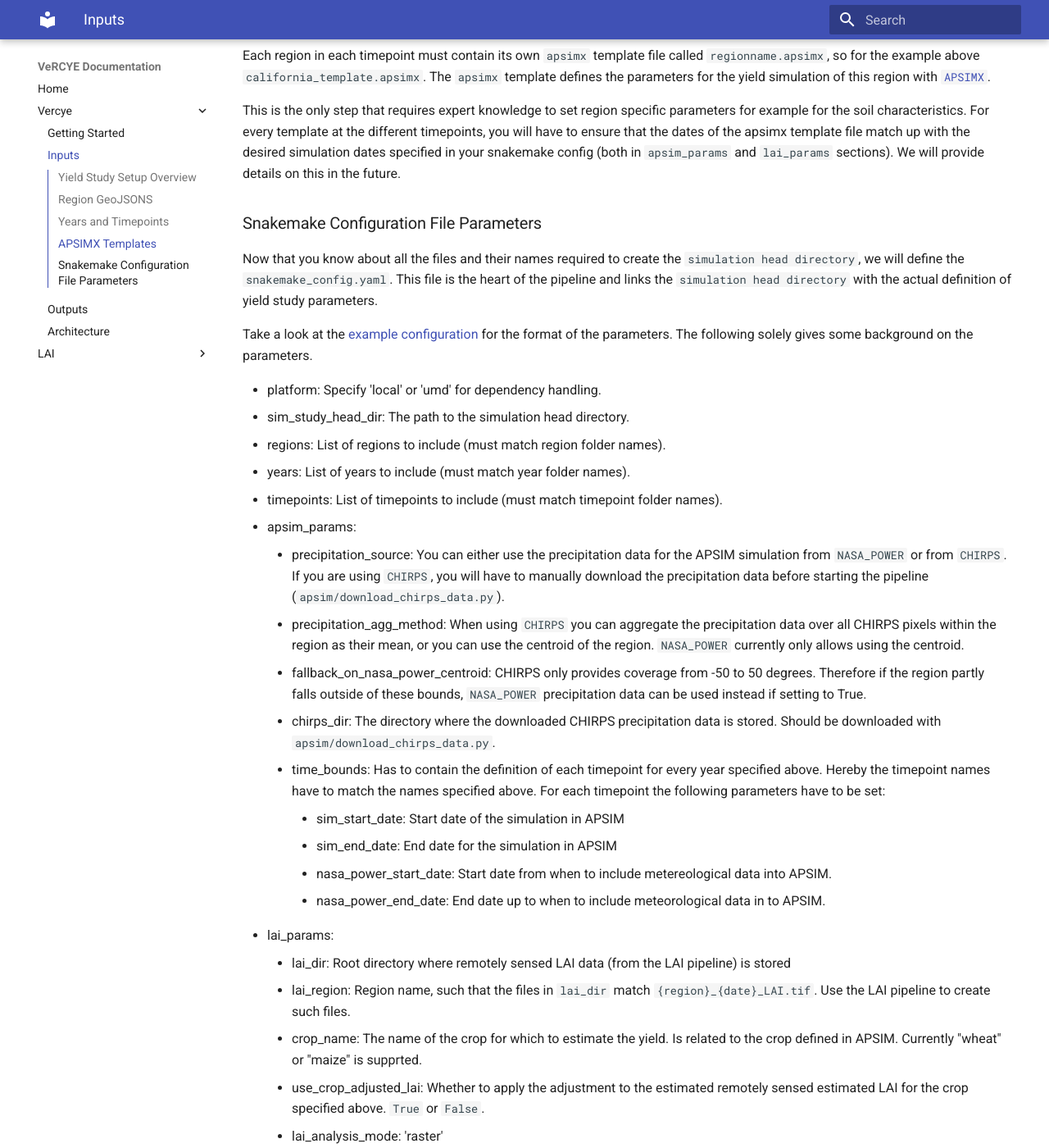
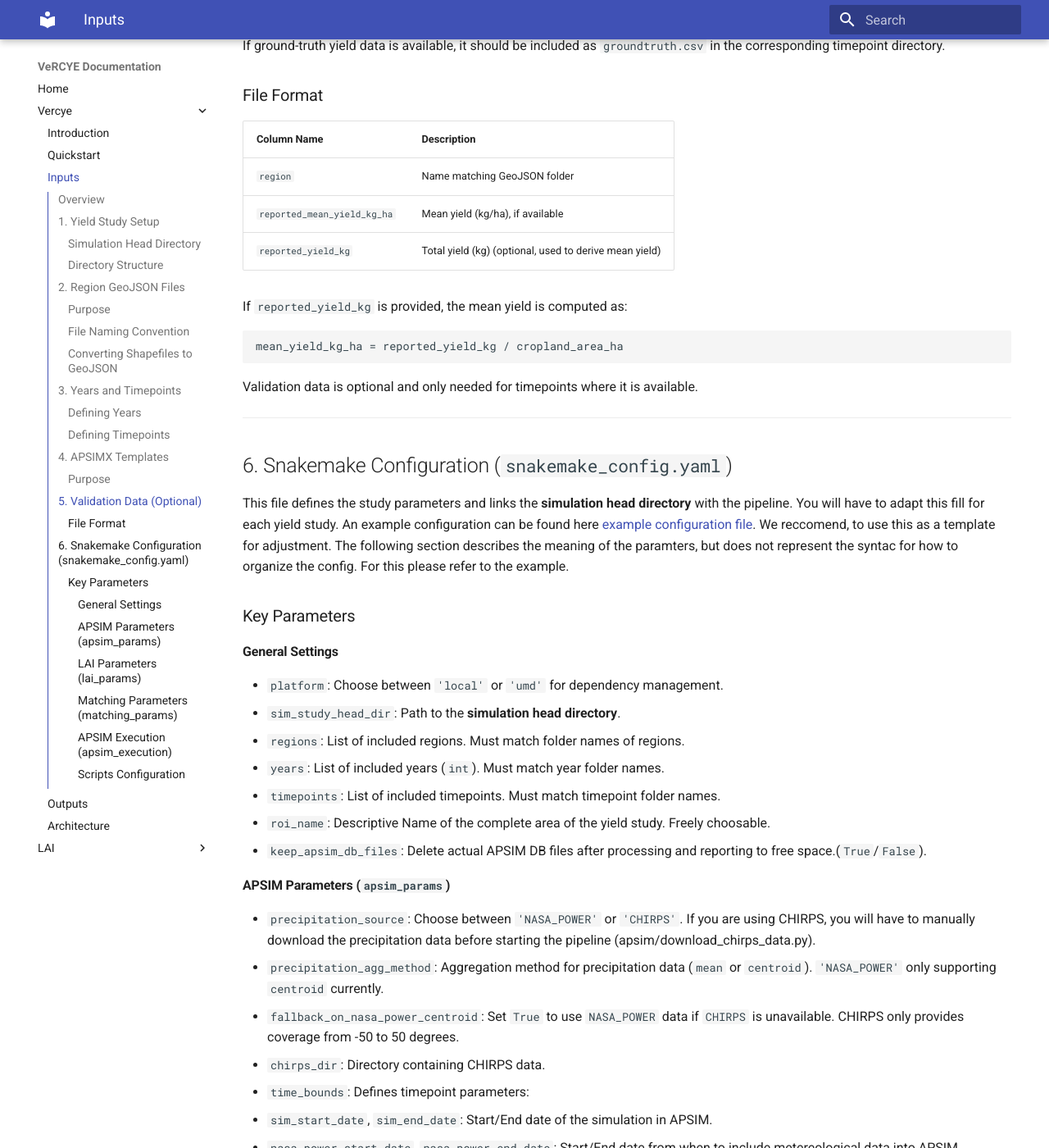
Before and after one commit to JPLMLIA/vercye_ops, an MkDocs documentation site: the page built from docs/docs/Vercye/inputs.md, in a window 1280 px wide and 1400 px high, scrolled down 2330 px. Shown: the whole window at 82% size. Built offline with MkDocs 1.6.1 and Material for MkDocs 9.7.7, drawn with Linux system fonts in a browser that asks for light colours; some of the changed text lies outside the part shown.

Commit message:
Feature/add validation (#37)
Testing using commit squashing.
* Added script to compute evaluation metrics from groundtruth and estimated data

* added evaluation to pipeline

* added validation metrics to final report and in the pipeline

* fixing dependancy on region order when merging dataframes. Completing Pipeline integration of evaluation in final report

* smaller fixes and better rounding for cleaner reporting

* adding median yield estimate to output shapefile

* adapted input documentation with validation data specification

* Adapting final report formatting

* Added disclaimer for validation computation

* added excel implementation of r2

* Better naming of R2 columns

* updated docs outputs

* removed old val section form readme

* Remove debug statement

* Made Documentation more concise

* Update Documentation - minor changes

````diff
--- /dev/null
+++ b/docs/docs/LAI/intro.md
@@ -0,0 +1,5 @@
+The VeRCYE algorithms relies on identifying APSIM simulations that best match remotely sensed LAI data. We provide an additional pipeline to
+create such LAI estimates from Sentinel-2 data. The LAI creation is not included in the standard VeRCYE pipeline, as it requires downloading\
+and processing large amounts of data, which we want to decouple from the execution of the simulation. Once generated, LAI data for a region can always be reused with different VeRCYE configuration.
+
+The documentation on how to use the LAI pipeline will follow soon.
--- a/docs/docs/Vercye/inputs.md
+++ b/docs/docs/Vercye/inputs.md
@@ -1,141 +1,146 @@
-To run the vercye pipeline, a number of inputs are required. In the following, we define the formats of input files and the input parameters that can be set via the snakemake config file.
+# VeRCYe Pipeline Documentation
 
-### Yield Study Setup Overview
-Your yield study is organized within a single directory referred to as the `simulation head directory`. The directory structure is outlined below:
+## Overview
+The VeRCYe pipeline enables large-scale yield studies by organizing simulation data within a structured directory and processing it with `snakemake`. This document details the required input files, directory structure, and configurable parameters.
 
-```
-head dir
+---
+
+## 1. Yield Study Setup
+
+### Simulation Head Directory
+Your yield study is structured within a single directory, referred to as the **simulation head directory**. This directory must follow a predefined structure to ensure compatibility with the pipeline.
+
+### Directory Structure
+```plaintext
+head_dir/
 |   snakemake_config.yaml
-|---Year1
-|   |---TimePoint-1
-|   |   |---region1
+|---Year1/
+|   |---TimePoint-1/
+|   |   |   groundtruth.csv (optional)
+|   |   |---region1/
 |   |   |   |   region1.geojson
 |   |   |   |   region1_template.apsimx
-|   |   |---region2
-|   |   |   |   region2.geojson
-|   |   |   |   region2_template.apsimx
-|   |   |---regionN
-|   |       |   regionN.geojson
-|   |       |   regionN_template.apsimx
-|   |---TimePoint-N
-|       |---region1
-|       |   |   region1.geojson
-|       |   |   region1_template.apsimx
-|       |---region2
-|       |   |   region2.geojson
-|       |   |   region2_template.apsimx
-|       |---regionN
+|   |---TimePoint-N/
+|       |   groundtruth.csv (optional)
+|       |---regionN/
 |           |   regionN.geojson
 |           |   regionN_template.apsimx
-|---Year2
-|   |---TimePoint-1
-|   |   |---region1
-|   |   |   |   region1.geojson
-|   |   |   |   region1_template.apsimx
-|   |   |---region2
-|   |   |   |   region2.geojson
-|   |   |   |   region2_template.apsimx
-|   |   |---regionN
-|   |       |   regionN.geojson
-|   |       |   regionN_template.apsimx
-|   |---TimePoint-N
-|       |---region1
-|       |   |   region1.geojson
-|       |   |   region1_template.apsimx
-|       |---region2
-|       |   |   region2.geojson
-|       |   |   region2_template.apsimx
-|       |---regionN
-|           |   regionN.geojson
-|           |   regionN_template.apsimx
+|---Year2/
+    ...
+```
+Each **year** contains **timepoints**, and each timepoint contains **regions** with their respective `geojson` and `apsimx` template files.
+The names in this structure are just descriptive placeholders and should be adjusted as described below.
+---
+
+## 2. Region GeoJSON Files
+
+### Purpose
+Each **Region of Interest (ROI)** is represented as a GeoJSON file within its respective **timepoint** directory.
+
+### File Naming Convention
+Each GeoJSON file must follow the format:
+```plaintext
+regionname.geojson
 ```
 
-The following sections describe the components of this structure, including the role of `snakemake_config.yaml`, region naming conventions, `GeoJSON` creation, timepoints, and `apsimx` templates.
+For example, if studying California, the file structure would be:
+```plaintext
+2024/T-0/california/california.geojson
+```
 
-### Region GeoJSONS
-The pipeline allows execution across multiple Regions of Interest (ROIs) in a batch process. Each ROI is processed individually, and aggregated metrics across all regions are provided.
+### Converting Shapefiles to GeoJSON
+If your data is in **.shp (shapefile)** format, use the provided scripts to convert it:
+- **Single Administrative Level:** Use `apsim/convert_shapefile_to_geojson.py` if the shapefile contains a uniform administrative level.
+- **Mixed Administrative Levels:** Use `apsim/prepare_shapefile.py` to standardize the shapefile before conversion.
 
-Each ROI must be represented by an individual GeoJSON file named in the format `regionname.geojson`. For every year-timepoint combination, the directory must contain a subfolder for each region, containing its corresponding GeoJSON file. For example, if studying regions in the US, a timepoint folder may contain a folder named `california` with a file `california.geojson`.
+---
 
-**I only have a .shp shapefile and instead of GeoJSON - What to do?**
-If you only have .shp shapefiles instead of GeoJSON files, use the provided helper scripts to convert them:
+## 3. Years and Timepoints
 
-__Option A: Standardized, Single Administrative Level Shapefile__
+### Defining Years
+Years should be named numerically (e.g., `2024`, `2025`) to represent different simulation periods.
 
-- Your shapefile contains geometries at a single administrative level (e.g., districts).
-- It has a column named admin_name with the names of the regions.
-- Use the apsim/convert_shapefile_to_geojson script to extract individual GeoJSON files.
+### Defining Timepoints
+Each **timepoint** represents a simulation scenario, e.g., using all available meteorological data vs. limiting it to 30 days before the latest observation.
 
-__Option B: Mixed Administrative Levels__
+Each timepoint must define:
+- **APSIM Simulation Start & End Dates**
+- **Meteorological Data Start & End Dates**
+- **LAI (Leaf Area Index) Data Start & End Dates**
 
-- Your shapefile lacks the admin_name column or contains mixed levels of geometries.
-- Run the apsim/prepare_shapefile.py script to standardize the shapefile, then proceed with Option A to extract GeoJSONs.
+Years and Timepoints are referenced in `snakemake_config.yaml` using their respective names. Therefore the folder names must match these.
 
-The documentation will soon be updated on how to process the shapefiles in more depth.
+---
 
+## 4. APSIMX Templates
 
-### Years and Timepoints
-**Years**
-Most likely you will want to run your yield study over multiple seasons, for example to observe the change over the years. Therefore, you can definie different years in the `simulation head directory`. These should be names like the year (e.g `2024`).
+### Purpose
+Each region and timepoint requires an **APSIMX template** (`regionname_template.apsimx`). This file defines crop growth parameters and the dates (`Models.Clock`) in the APSIM file must align with the simulation dates set in `snakemake_config.yaml`.
 
-**Timepoints**
-A timepoint specifies simulation configurations within that year. For example you might want to run one simulation that considers all metereological data available one simulation that only considers metereological data up until 30 days before the latest data, to observe forecasting abilities.
+Adjustments for soil properties and simulation constraints must be manually configured with domain knowledge.
 
-Each timepoint within a year is defined by 6 parameters:
-- The start date of the of the APSIM simulation
-- The end date of the APSIM simulation
-- The start date of the metereological data for that region to use
-- The end date of the metereological data for that region to use
-- The start date from when to use remotely sensed LAI data
-- The end date from when to use remotely sensed LAI data
+---
 
-These parameters are set in in the `snakemake_config.yaml` later on and should be referred to with the name given in the `year folder` in the `simulation head directory`. So for example in the experiment described above you might want to create two timepoints called `T-0` and `T-30` as folders in each `year folder`.
+## 5. Validation Data (Optional)
+If ground-truth yield data is available, it should be included as `groundtruth.csv` in the corresponding timepoint directory.
 
-### APSIMX Templates
-Each region in each timepoint must contain its own `apsimx` template file called `regionname.apsimx`, so for the example above `california_template.apsimx`. The `apsimx` template defines the parameters for the yield simulation of this region with [`APSIMX`](https://github.com/APSIMInitiative/ApsimX).
+### File Format
+| Column Name               | Description |
+|---------------------------|-------------|
+| `region`                  | Name matching GeoJSON folder |
+| `reported_mean_yield_kg_ha` | Mean yield (kg/ha), if available |
+| `reported_yield_kg`        | Total yield (kg) (optional, used to derive mean yield) |
 
-This is the only step that requires expert knowledge to set region specific parameters for example for the soil characteristics.
-For every template at the different timepoints, you will have to ensure that the dates of the apsimx template file match up with the desired simulation dates specified in your snakemake config (both in `apsim_params` and `lai_params` sections). We will provide details on this in the future.
+If `reported_yield_kg` is provided, the mean yield is computed as:
+```plaintext
+mean_yield_kg_ha = reported_yield_kg / cropland_area_ha
+```
 
-### Snakemake Configuration File Parameters
-Now that you know about all the files and their names required to create the `simulation head directory`, we will define the `snakemake_config.yaml`. This file is the heart of the pipeline and links the `simulation head directory` with the actual definition of yield study parameters.
+Validation data is optional and only needed for timepoints where it is available.
 
-Take a look at the [example configuration](https://github.com/JPLMLIA/vercye_ops/blob/main/vercye_ops/snakemake/config_local.yaml) for the format of the parameters. The following solely gives some background on the parameters.
+---
 
-- platform: Specify 'local' or 'umd' for dependency handling.
-- sim_study_head_dir: The path to the simulation head directory.
-- regions: List of regions to include (must match region folder names).
-- years: List of years to include (must match year folder names).
-- timepoints: List of timepoints to include (must match timepoint folder names).
-- apsim_params:
-    - precipitation_source: You can either use the precipitation data for the APSIM simulation from `NASA_POWER` or from `CHIRPS`. If you are using `CHIRPS`, you will have to manually download the precipitation data before starting the pipeline (`apsim/download_chirps_data.py`).
-    - precipitation_agg_method: When using `CHIRPS` you can aggregate the precipitation data over all CHIRPS pixels within the region as their mean, or you can use the centroid of the region. `NASA_POWER` currently only allows using the centroid.
-    - fallback_on_nasa_power_centroid: CHIRPS only provides coverage from -50 to 50 degrees. Therefore if the region partly falls outside of these bounds, `NASA_POWER` precipitation data can be used instead if setting to True.
-    - chirps_dir: The directory where the downloaded CHIRPS precipitation data is stored. Should be downloaded with `apsim/download_chirps_data.py`.
-    - time_bounds: Has to contain the definition of each timepoint for every year specified above. Hereby the timepoint names have to match the names specified above. For each timepoint the following parameters have to be set:
-        - sim_start_date: Start date of the simulation in APSIM
-        - sim_end_date: End date for the simulation in APSIM
-        - nasa_power_start_date: Start date from when to include metereological data into APSIM.
-        - nasa_power_end_date: End date up to when to include meteorological data in to APSIM.
-- lai_params:
-    - lai_dir: Root directory where remotely sensed LAI data (from the LAI pipeline) is stored
-    - lai_region: Region name, such that the files in `lai_dir` match `{region}_{date}_LAI.tif`. Use the LAI pipeline to create such files.
-    - crop_name: The name of the crop for which to estimate the yield. Is related to the crop defined in APSIM. Currently "wheat" or "maize" is supprted.
-    - use_crop_adjusted_lai: Whether to apply the adjustment to the estimated remotely sensed estimated LAI for the crop specified above. `True` or `False`.
-    - lai_analysis_mode: 'raster'
-    - time_bounds: For every year and timepoint the start and enddate from which to use LAI data. This should usually match the simulation dates.
-    - crop_mask: path to the cropmasks for every year defined above.
-- matching_params
-    - target_epsg: (To be documented).
+## 6. Snakemake Configuration (`snakemake_config.yaml`)
+This file defines the study parameters and links the **simulation head directory** with the pipeline. You will have to adapt this fill for each yield study. An example configuration can be found here [example configuration file](https://github.com/JPLMLIA/vercye_ops/blob/main/vercye_ops/snakemake/config_local.yaml). We reccomend, to use this as a template for adjustment. The following section describes the meaning of the paramters, but does not represent the syntac for how to organize the config. For this please refer to the example.
 
-The following will rarely have to be changed:
+### Key Parameters
 
-- apsim_execution:
-    - use_docker: True or False depending on whether you want to run `APSIM` in docker or with the local executable.
-    - docker:
-        - image: 'apsiminitiative/apsimng'
-        - platform: Your devices platform e.g 'linux/amd64'
-    - local:
-        executable_fpath: Path to the APSIM executable on your machine
-        n_jobs: Number of threads to spawn. -1 is default in APSIM.
-- scripts: The paths to the individual scripts used in the snakemake pipeline.
+#### General Settings
+- `platform`: Choose between `'local'` or `'umd'` for dependency management.
+- `sim_study_head_dir`: Path to the **simulation head directory**.
+- `regions`: List of included regions. Must match folder names of regions.
+- `years`: List of included years (`int`). Must match year folder names.
+- `timepoints`: List of included timepoints. Must match timepoint folder names.
+- `roi_name`: Descriptive Name of the complete area of the yield study. Freely choosable.
+- `keep_apsim_db_files`: Delete actual APSIM DB files after processing and reporting to free space.(`True`/`False`).
+
+#### APSIM Parameters (`apsim_params`)
+- `precipitation_source`: Choose between `'NASA_POWER'` or `'CHIRPS'`. If you are using CHIRPS, you will have to manually download the precipitation data before starting the pipeline (apsim/download_chirps_data.py).
+- `precipitation_agg_method`: Aggregation method for precipitation data (`mean` or `centroid`). `'NASA_POWER'` only supporting `centroid` currently.
+- `fallback_on_nasa_power_centroid`: Set `True` to use `NASA_POWER` data if `CHIRPS` is unavailable. CHIRPS only provides coverage from -50 to 50 degrees.
+- `chirps_dir`: Directory containing CHIRPS data.
+- `time_bounds`: Defines timepoint parameters:
+  - `sim_start_date`, `sim_end_date`: Start/End date of the simulation in APSIM.
+  - `nasa_power_start_date`, `nasa_power_end_date`: Start/End date from when to include metereological data into APSIM.
+
+#### LAI Parameters (`lai_params`)
+- `lai_dir`: Directory for LAI data.
+- `lai_region`: Region name with naming convention (`{region}_{date}_LAI.tif`).
+- `crop_name`: Specify crop (`wheat` or `maize`). Is related to the cropname defined in APSIM.
+- `use_crop_adjusted_lai`: Adjust LAI data for the crop specified (`True`/`False`).
+- `lai_analysis_mode`: Set to `'raster'`.
+- `time_bounds`: LAI start and end dates for each year.
+- `crop_mask`: Path to crop mask files for each year.
+
+#### Matching Parameters (`matching_params`)
+- `target_epsg`: EPSG code for coordinate reference system used for area calculation. Should be choosen with care to minimize distortions.
+
+#### APSIM Execution (`apsim_execution`)
+- `use_docker`: Set `True` to run APSIM in Docker.
+- `docker.image`: Docker image (`apsiminitiative/apsimng`).
+- `docker.platform`: Device platform (e.g., `'linux/amd64'`).
+- `local.executable_fpath`: Path to APSIM executable.
+- `local.n_jobs`: Number of threads (`-1` uses APSIM default).
+
+#### Scripts Configuration
+- Paths to scripts used within the Snakemake pipeline.
--- a/docs/mkdocs.yml
+++ b/docs/mkdocs.yml
@@ -9,9 +9,10 @@
 nav:
   - 'Home': 'index.md'
   - 'Vercye':
-    - 'Getting Started': 'Vercye/intro.md'
+    - 'Introduction': 'Vercye/intro.md'
+    - 'Quickstart': 'Vercye/quickstart.md'
     - 'Inputs': 'Vercye/inputs.md'
     - 'Outputs': 'Vercye/outputs.md'
     - 'Architecture': 'Vercye/architecture.md'
   - 'LAI':
-    - 'Getting Started': 'LAI/getting-started.md'
+    - 'Introduction': 'LAI/intro.md'
--- a/requirements.txt
+++ b/requirements.txt
@@ -16,6 +16,7 @@
 rasterio
 requests
 scipy>=1.14  # For Akima interpolator
+scikit-learn
 snakemake  # If using mamba/conda, install from the bioconda channel
 torch
 tqdm
````
Also changed, not shown: docs/docs/Vercye/outputs.md (+4 -3 lines), README.md, docs/docs/Vercye/quickstart.md (added), 9 other files.
